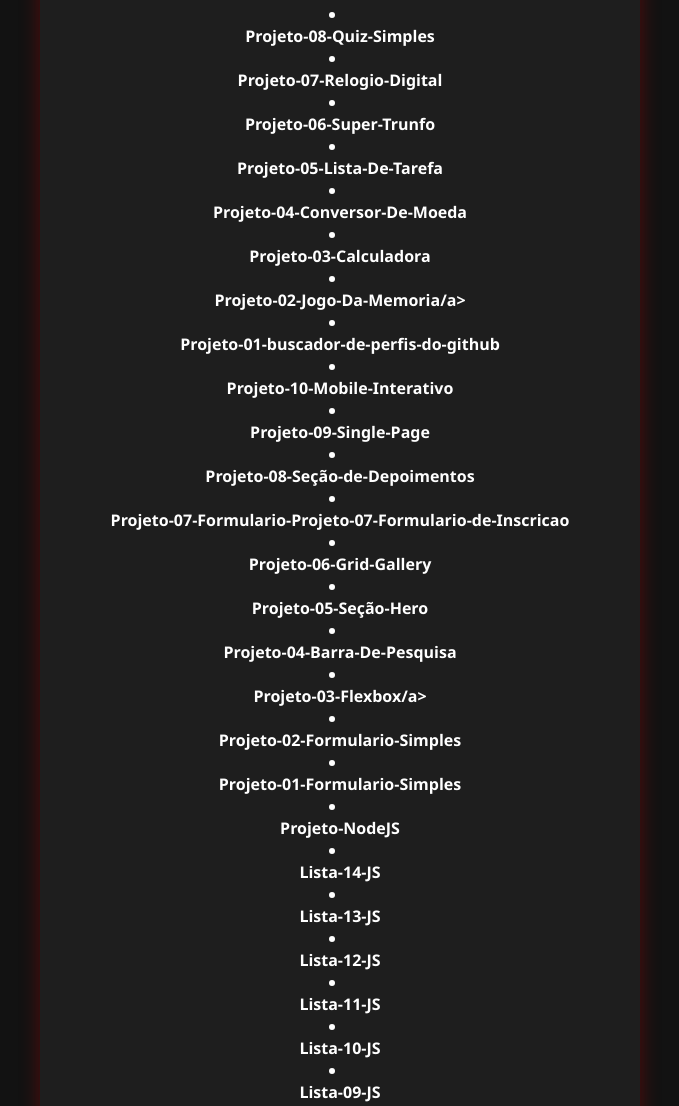
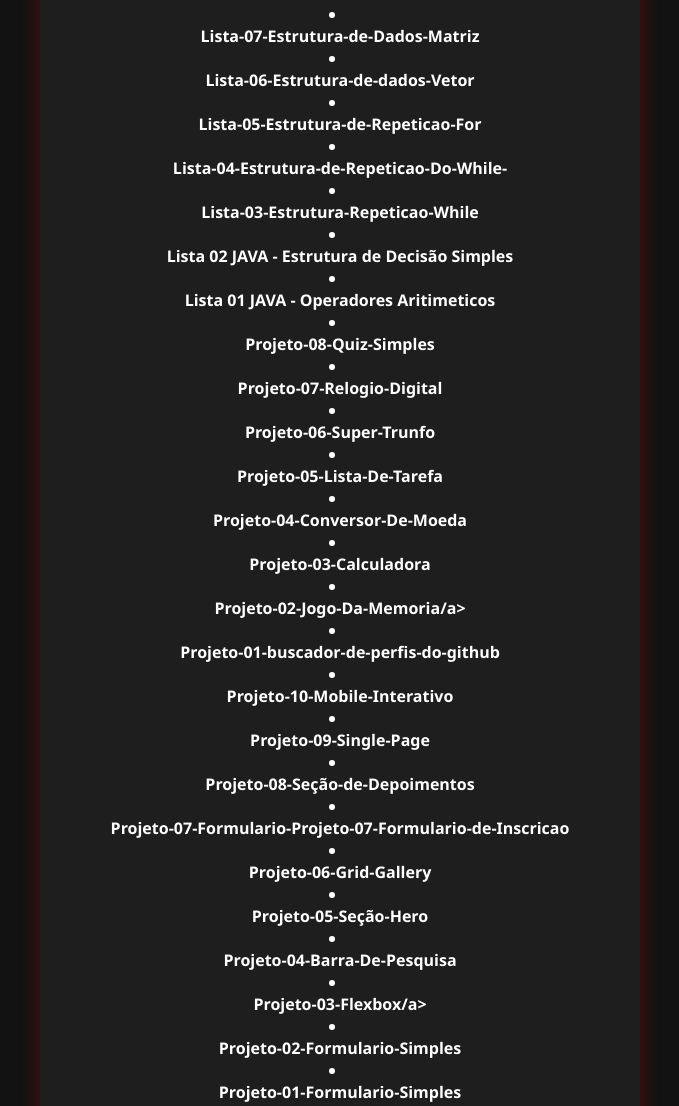
Before and after one commit to bielduarty/Meu-Portifolio, a plain HTML site: page portifolio.html in a window 1280 px wide. Shown: the part 324-1430 px from the top of the page, without its empty margins (300-979 px from the left). Drawn offline with Linux system fonts and the light colour scheme.

Commit message:
Meu Portifólio Atualizado

```diff
--- a/portifolio.html
+++ b/portifolio.html
@@ -28,24 +28,59 @@
                 <section class="contact-form-section">
                         <h2>Portifólio</h2>
 
-            <li><a href="https://bielduarty.github.io/Projeto-08-Quiz-Simples/"target="_self">Projeto-08-Quiz-Simples</a></li>
-            <li><a href="https://bielduarty.github.io/Projeto-07-Relogio-Digital/"target="_self">Projeto-07-Relogio-Digital</a></li>
-            <li><a href="https://bielduarty.github.io/Projeto-06-Super-Trunfo/"target="_self">Projeto-06-Super-Trunfo</a></li>
-            <li><a href="https://bielduarty.github.io/Projeto-05-Lista-De-Tarefa/"target="_self">Projeto-05-Lista-De-Tarefa</a></li>
-            <li><a href="https://bielduarty.github.io/Projeto-04-Conversor-De-Moeda/"target="_self">Projeto-04-Conversor-De-Moeda</a></li>
-            <li><a href="https://bielduarty.github.io/Projeto-03-Calculadora/" target="_self">Projeto-03-Calculadora</a></li>
-            <li><a href="https://bielduarty.github.io/Projeto-02-Jogo-Da-Memoria/"target="_self">Projeto-02-Jogo-Da-Memoria/a></li>
-            <li><a href="https://github.com/bielduarty/Projeto-01-buscador-de-perfis-do-github.git"target="_self">Projeto-01-buscador-de-perfis-do-github</a></li>
-            <li><a href="https://bielduarty.github.io/projeto-10-O-Menu-Mobile-Interativo/"target="_self">Projeto-10-Mobile-Interativo</a></li>
-            <li><a href="https://bielduarty.github.io/projeto-09-Single-Page/"target="_self">Projeto-09-Single-Page</a></li>
-            <li><a href="https://bielduarty.github.io/projeto-08-Secao-de-Depoimentos/"target="_self">Projeto-08-Seção-de-Depoimentos</a></li>
-            <li><a href="https://bielduarty.github.io/projeto-07-Formulario-de-Inscricao/"target="_self">Projeto-07-Formulario-Projeto-07-Formulario-de-Inscricao</a></li>
-            <li><a href="https://github.com/bielduarty/projeto-06-grid-gallery"target="_self">Projeto-06-Grid-Gallery</a></li>
-            <li><a href="https://github.com/bielduarty/projeto-05-Secao-Hero" target="_self">Projeto-05-Seção-Hero</a></li>
-            <li><a href="https://github.com/bielduarty/projeto-04-barra-de-pesquisa"target="_self">Projeto-04-Barra-De-Pesquisa</a></li>
-            <li><a href="https://github.com/bielduarty/projeto-03-flexbox" target="_self">Projeto-03-Flexbox/a></li>
-            <li><a href="https://github.com/bielduarty/projeto-02-formulario-simples"target="_self">Projeto-02-Formulario-Simples</a></li>
-            <li><a href="https://bielduarty.github.io/projeto-01-formulario-simples/"target="_self">Projeto-01-Formulario-Simples</a></li>
+                        <li><a href="https://github.com/bielduarty/Lista-07-Estrutura-de-Dados-Matriz.git"
+                                        target="_self">Lista-07-Estrutura-de-Dados-Matriz</a></li>
+                        <li><a href="https://github.com/bielduarty/Lista-06-Estrutura-de-dados-Vetor.git"
+                                        target="_self">Lista-06-Estrutura-de-dados-Vetor</a></li>
+                        <li><a href="https://github.com/bielduarty/Lista-05-Estrutura-de-Repeticao-For.git"
+                                        target="_self">Lista-05-Estrutura-de-Repeticao-For</a></li>
+                        <li><a href="https://github.com/bielduarty/Lista-04-Estrutura-de-Repeticao-Do-While-.git"
+                                        target="_self">Lista-04-Estrutura-de-Repeticao-Do-While-</a></li>
+                        <li><a href="https://github.com/bielduarty/Lista-03-Estrutura-Repeticao-While.git"
+                                        target="_self">Lista-03-Estrutura-Repeticao-While</a></li>
+                        <li><a href="https://github.com/bielduarty/Lista-02-Estrutura-de-Decis-o-Simples-JAVA.git"
+                                        target="_self">Lista 02 JAVA - Estrutura de Decisão Simples</a></li>
+                        <li><a href="https://github.com/bielduarty/Lista-01-Operadores-Aritimeticos-Java.git"
+                                        target="_self">Lista 01 JAVA - Operadores Aritimeticos</a></li>
+                        <li><a href="https://bielduarty.github.io/Projeto-08-Quiz-Simples/"
+                                        target="_self">Projeto-08-Quiz-Simples</a></li>
+                        <li><a href="https://bielduarty.github.io/Projeto-07-Relogio-Digital/"
+                                        target="_self">Projeto-07-Relogio-Digital</a></li>
+                        <li><a href="https://bielduarty.github.io/Projeto-06-Super-Trunfo/"
+                                        target="_self">Projeto-06-Super-Trunfo</a></li>
+                        <li><a href="https://bielduarty.github.io/Projeto-05-Lista-De-Tarefa/"
+                                        target="_self">Projeto-05-Lista-De-Tarefa</a></li>
+                        <li><a href="https://bielduarty.github.io/Projeto-04-Conversor-De-Moeda/"
+                                        target="_self">Projeto-04-Conversor-De-Moeda</a></li>
+                        <li><a href="https://bielduarty.github.io/Projeto-03-Calculadora/"
+                                        target="_self">Projeto-03-Calculadora</a>
+                        </li>
+                        <li><a href="https://bielduarty.github.io/Projeto-02-Jogo-Da-Memoria/"
+                                        target="_self">Projeto-02-Jogo-Da-Memoria/a></li>
+                        <li><a href="https://github.com/bielduarty/Projeto-01-buscador-de-perfis-do-github.git"
+                                        target="_self">Projeto-01-buscador-de-perfis-do-github</a></li>
+                        <li><a href="https://bielduarty.github.io/projeto-10-O-Menu-Mobile-Interativo/"
+                                        target="_self">Projeto-10-Mobile-Interativo</a></li>
+                        <li><a href="https://bielduarty.github.io/projeto-09-Single-Page/"
+                                        target="_self">Projeto-09-Single-Page</a>
+                        </li>
+                        <li><a href="https://bielduarty.github.io/projeto-08-Secao-de-Depoimentos/"
+                                        target="_self">Projeto-08-Seção-de-Depoimentos</a></li>
+                        <li><a href="https://bielduarty.github.io/projeto-07-Formulario-de-Inscricao/"
+                                        target="_self">Projeto-07-Formulario-Projeto-07-Formulario-de-Inscricao</a></li>
+                        <li><a href="https://github.com/bielduarty/projeto-06-grid-gallery"
+                                        target="_self">Projeto-06-Grid-Gallery</a></li>
+                        <li><a href="https://github.com/bielduarty/projeto-05-Secao-Hero"
+                                        target="_self">Projeto-05-Seção-Hero</a>
+                        </li>
+                        <li><a href="https://github.com/bielduarty/projeto-04-barra-de-pesquisa"
+                                        target="_self">Projeto-04-Barra-De-Pesquisa</a></li>
+                        <li><a href="https://github.com/bielduarty/projeto-03-flexbox"
+                                        target="_self">Projeto-03-Flexbox/a></li>
+                        <li><a href="https://github.com/bielduarty/projeto-02-formulario-simples"
+                                        target="_self">Projeto-02-Formulario-Simples</a></li>
+                        <li><a href="https://bielduarty.github.io/projeto-01-formulario-simples/"
+                                        target="_self">Projeto-01-Formulario-Simples</a></li>
                         <li><a href="https://github.com/bielduarty/NodeJs" target="_self">Projeto-NodeJS</a></li>
                         <li><a href="https://github.com/bielduarty/Lista-14" target="_self">Lista-14-JS</a></li>
                         <li><a href="https://github.com/bielduarty/Lista-13" target="_self">Lista-13-JS</a></li>
@@ -61,26 +96,42 @@
                         <li><a href="https://github.com/bielduarty/Lista-03" target="_self">Lista-03-JS</a></li>
                         <li><a href="https://github.com/bielduarty/Lista-02" target="_self">Lista-02-JS</a></li>
                         <li><a href="https://github.com/bielduarty/Lista-01" target="_self">Lista-01-JS</a></li>
-            <li><a href="https://github.com/bielduarty/Projeto-React-26ex." target="_self">Projeto - React</a></li>
-            <li><a href="https://github.com/bielduarty/React-Native" target="_self">Exercicios - React</a></li>
-            <li><a href="https://github.com/bielduarty/projeto-react" target="_self">Exercicios - React/a></li>
-            <li><a href="https://github.com/bielduarty/atvgabriel" target="_self">Exercicios - React</a></li>
-            <li><a href="https://github.com/bielduarty/React_exer" target="_self">Exercicios - React</a></li>
-            <li><a href="https://github.com/bielduarty/Apresentacao-pessoal" target="_self">Projeto - Apresentacao-pessoal</a></li>
-            <li><a href="https://github.com/bielduarty/Exercicios-JavaScript" target="_self">Projeto - Exercicios-JavaScript</a></li>
+                        <li><a href="https://github.com/bielduarty/Projeto-React-26ex." target="_self">Projeto -
+                                        React</a></li>
+                        <li><a href="https://github.com/bielduarty/React-Native" target="_self">Exercicios - React</a>
+                        </li>
+                        <li><a href="https://github.com/bielduarty/projeto-react" target="_self">Exercicios - React/a>
+                        </li>
+                        <li><a href="https://github.com/bielduarty/atvgabriel" target="_self">Exercicios - React</a>
+                        </li>
+                        <li><a href="https://github.com/bielduarty/React_exer" target="_self">Exercicios - React</a>
+                        </li>
+                        <li><a href="https://github.com/bielduarty/Apresentacao-pessoal" target="_self">Projeto -
+                                        Apresentacao-pessoal</a></li>
+                        <li><a href="https://github.com/bielduarty/Exercicios-JavaScript" target="_self">Projeto -
+                                        Exercicios-JavaScript</a></li>
                         <li><a href="https://github.com/bielduarty/projetos.JS" target="_self">Projeto JS</a></li>
                         <li><a href="https://github.com/bielduarty/Projeto-01" target="_self">Projeto-01</a></li>
                         <li><a href="https://github.com/bielduarty/projeto02" target="_self">Projeto-02</a></li>
                         <li><a href="https://github.com/bielduarty/projeto-05" target="_self">Projeto-05</a></li>
-            <li><a href="https://github.com/bielduarty/project-review" target="_self">Project-Review</a></li>
-            <li><a href="https://github.com/bielduarty/Multiverso-news-geek" target="_self">Projeto - Multiverso-news-geek</a></li>
-            <li><a href="https://github.com/bielduarty/Aventuras-das-formas-" target="_self">Projeto - Aventuras-das-formas-</a></li>
-            <li><a href="https://github.com/bielduarty/Landing-Page" target="_self">Projeto - Landing-Page</a></li>
-            <li><a href="https://github.com/bielduarty/Exercicios-lp" target="_self">Exercicios - lp</a></li>
-            <li><a href="https://github.com/bielduarty/hora-de-codar-3" target="_self">Projeto - Hora-de-Codar-3</a></li>
+                        <li><a href="https://github.com/bielduarty/project-review" target="_self">Project-Review</a>
+                        </li>
+                        <li><a href="https://github.com/bielduarty/Multiverso-news-geek" target="_self">Projeto -
+                                        Multiverso-news-geek</a></li>
+                        <li><a href="https://github.com/bielduarty/Aventuras-das-formas-" target="_self">Projeto -
+                                        Aventuras-das-formas-</a></li>
+                        <li><a href="https://github.com/bielduarty/Landing-Page" target="_self">Projeto -
+                                        Landing-Page</a></li>
+                        <li><a href="https://github.com/bielduarty/Exercicios-lp" target="_self">Exercicios - lp</a>
+                        </li>
+                        <li><a href="https://github.com/bielduarty/hora-de-codar-3" target="_self">Projeto -
+                                        Hora-de-Codar-3</a>
+                        </li>
                         <li><a href="https://github.com/bielduarty/Petshop" target="_self">Projeto - Petshop</a></li>
-            <li><a href="https://github.com/bielduarty/java-script" target="_self">Projeto - Java-Script</a></li>
-            <li><a href="https://github.com/bielduarty/Hora-de-Codar" target="_self">Projeto - Hora-de-Codar/a></li>
+                        <li><a href="https://github.com/bielduarty/java-script" target="_self">Projeto - Java-Script</a>
+                        </li>
+                        <li><a href="https://github.com/bielduarty/Hora-de-Codar" target="_self">Projeto -
+                                        Hora-de-Codar/a></li>
                 </section>
 
                 <footer class="rodape">
```
Lines whose indentation alone changed are shown as unchanged.
